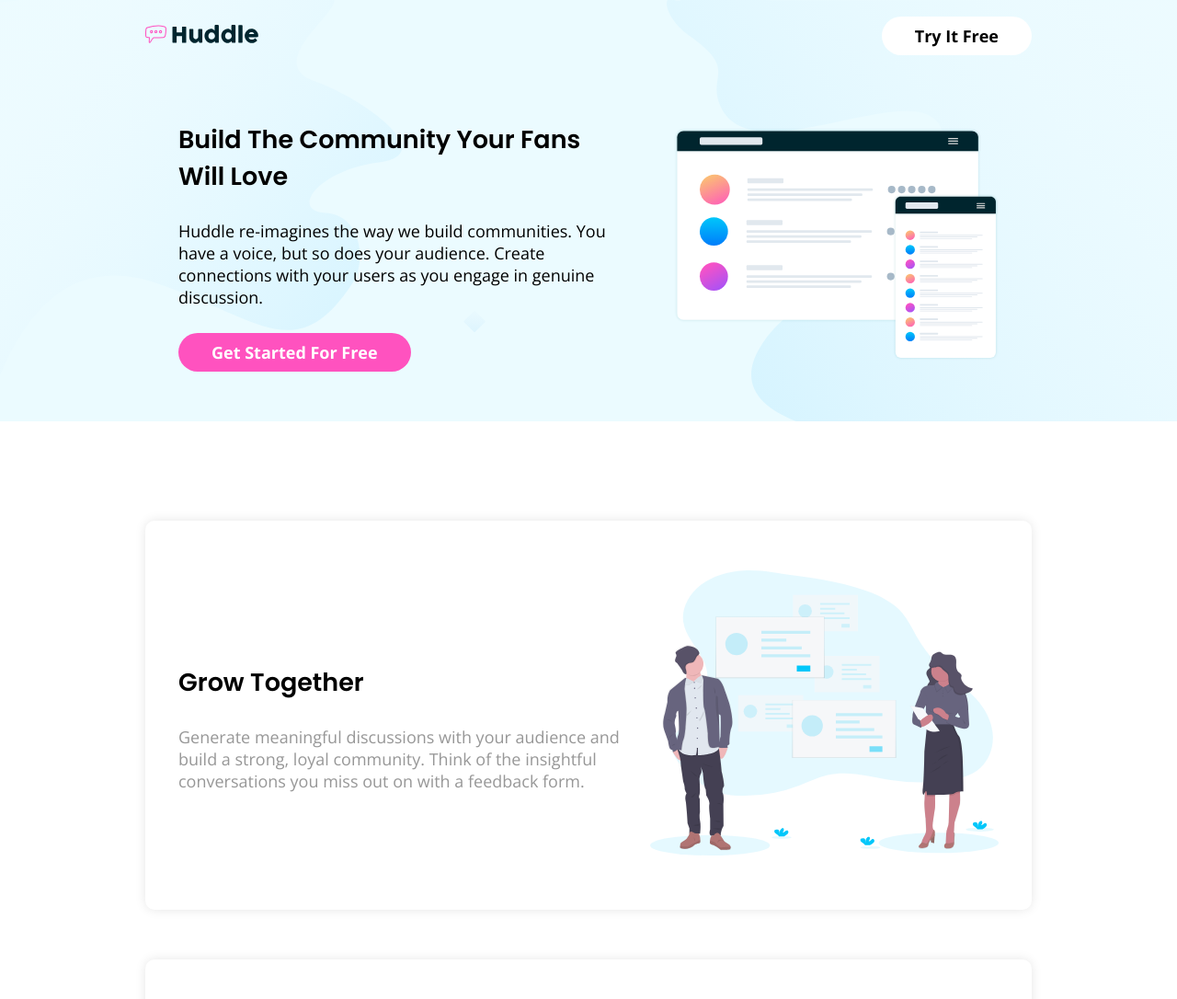
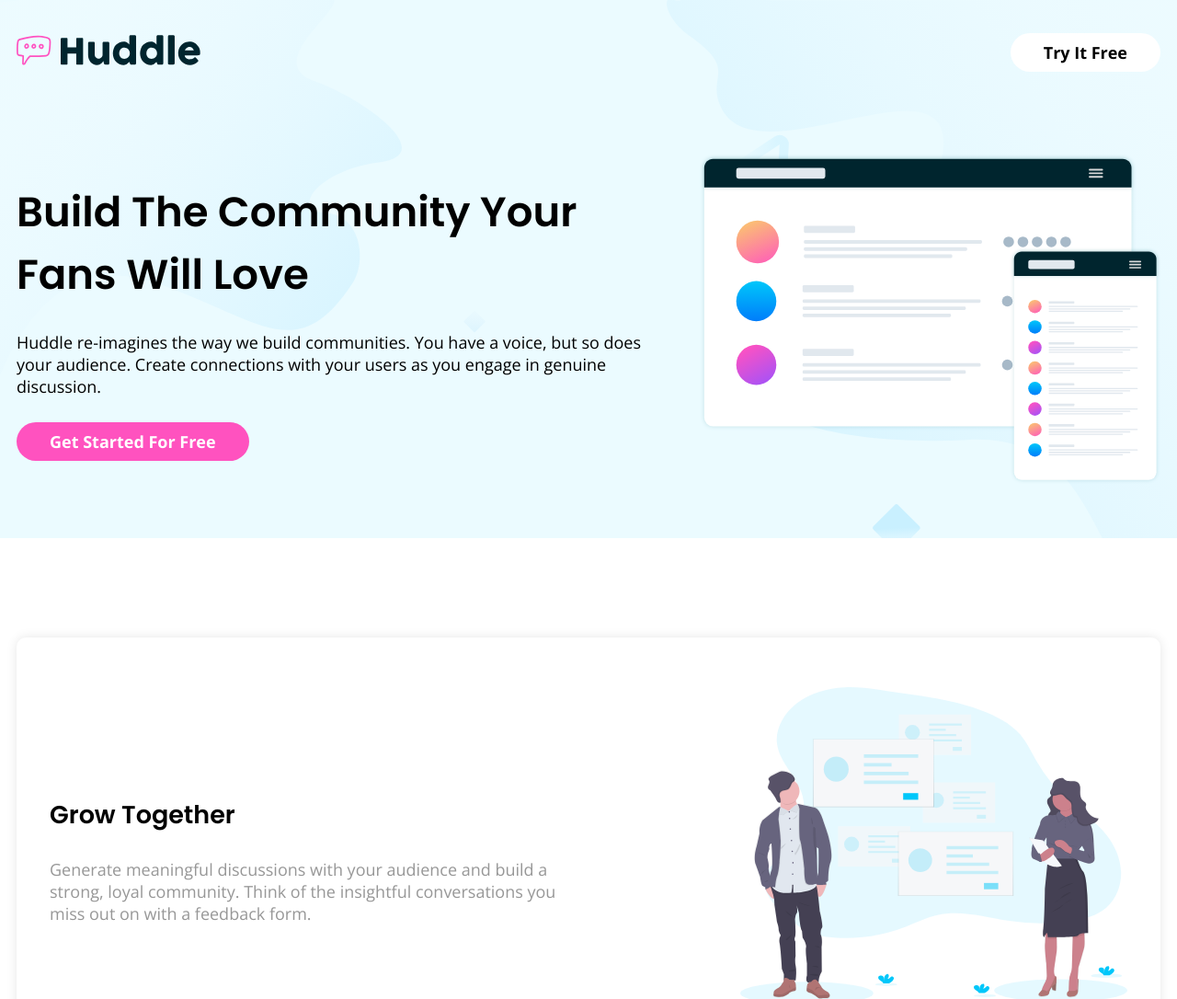
Before and after one commit to CrazedDoggo/FEM-Huddle-Landing-Page-Alternating-Blocks, a plain HTML site: page index.html in a window 1280 px wide. Shown: the top 1086 px of the page at 92% size. Drawn offline with nearby package versions, Linux system fonts and the light colour scheme.

Commit message:
Updated Solution

```diff
--- a/index.html
+++ b/index.html
@@ -15,12 +15,12 @@
 <body>
 
   <div class="bg-img">
-    <header class = "header wrapper flex flex-al-c flex-jb">
+    <header class = "header large-wrapper flex flex-al-c flex-jb">
       <a href=""><img src="images/logo.svg" alt="Huddle" class="logo"></a>
       <button class = "button">Try it free</button>
     </header>
 
-    <section class="hero flex flex-al-c m-wrap wrapper">
+    <section class="hero large-wrapper flex flex-al-c m-wrap">
       <div class="col col-left">
         <h1>Build the community your fans will love</h1>
         <p>Huddle re-imagines the way we build communities. You have a voice, but so does your audience.
--- a/styles.css
+++ b/styles.css
@@ -20,7 +20,11 @@
 
 .wrapper {
     padding: 0 1em;
-    max-width: 1000px;
+    max-width: 1400px;
+    margin: 0 auto;
+}
+.large-wrapper {
+    max-width: 1500px;
     margin: 0 auto;
 }
 .wrapper--header {
@@ -91,18 +95,17 @@
 }
 
 .header {
-    padding: 1em;
+    padding: 2em 1em;
 }
 
 .hero {
-    padding: 3em;
+    padding: 3em 1em;
     margin-bottom: 6em;
     text-align: center;
 }
 
 .logo {
-    max-width: 125px;
-    max-height: 20px;
+    max-width: 150px;
 }
 
 .card {
@@ -216,6 +219,13 @@
 
 @media(min-width: 700px) {
 
+    h1 {
+        font-size: 2.5rem;
+    }
+    .logo {
+        max-width: 200px;
+    }
+
     .bg-img {
         background-image: url(images/bg-hero-desktop.svg);
     }
@@ -223,6 +233,10 @@
     .hero,
     .card {
         text-align: left;
+    }
+
+    .card {
+        gap: 10em;
     }
 
     .copyright {
```
Also changed, not shown: design/finished-site.png (added), 1 other file.
